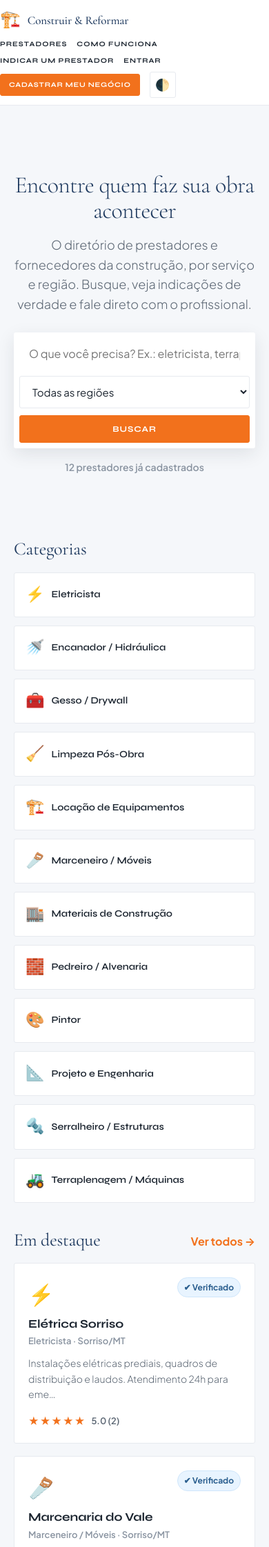
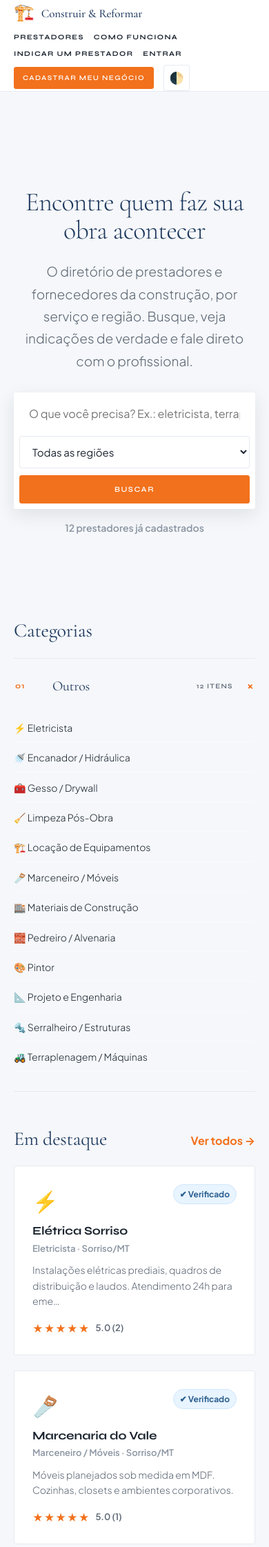
Before and after one commit to vitorzanchetpereira/vzp-construir-reformar-app-web, a Flask app: page / in a window 390 px wide. Shown: the top 2243 px of the page at 69% size. Run offline with Flask 3, Linux system fonts and the light colour scheme; data comes from the database, SQL or seed files in the repository; some libraries are stand-ins or nearby versions.

Commit message:
Ajustar escala tipografica e virar categorias em acordeao por grupo
Primeira tentativa ficou proxima do site antigo, so com fonte trocada
- longe da referencia. Medi os numeros reais na peca renderizada
(nao so lido o CSS) e a diferenca era de escala: h1 lá e 88px, h2 e
48px, nav tem 18px de padding, secao respira 80px - o meu tinha ficado
na metade disso ou menos.

- h1 sobe pra clamp(38-68px), secao-titulo pra clamp(28-38px),
  pagina-titulo pra clamp(30-42px), perfil-nome pra 36px.
- Respiro entre secoes de 38px pra 72px (52px no mobile).
- Container ganha mais de espaco lateral (20px -> 32px, volta a 20px
  no mobile).
- Nav com entreletra mais aberta (.14em) e botao tambem (.14em).
- Categorias da home deixam de ser grade de caixinhas e viram
  acordeao por grupo (<details>/<summary> nativo - sem JS): titulo
  grande serifado por grupo, contagem de itens, lista simples com
  divisor por dentro. Grupo vem do prefixo "Grupo - Item" que ja esta
  no nome da categoria (categorias_agrupadas() em app.py); sem
  prefixo cai num grupo "Outros" ao final (caso do Materiais de
  Construcao, que e transversal de proposito).

```diff
--- a/app.py
+++ b/app.py
@@ -59,6 +59,26 @@ def categorias_por_sinonimo(busca):
 
 def categorias():
     return db.query("SELECT * FROM categorias ORDER BY nome")
+
+
+ORDEM_GRUPOS_CATEGORIA = ["Preliminares", "Estrutura", "Instalações", "Acabamento",
+                          "Projeto", "Apoio", "Segurança"]
+
+
+def categorias_agrupadas():
+    """Agrupa as categorias pelo prefixo de grupo no nome ("Grupo • Item").
+    Categoria sem prefixo (ex.: "Materiais de Construção", transversal de
+    propósito) cai num grupo "Outros" ao final."""
+    grupos = {}
+    for c in categorias():
+        nome = c["nome"]
+        if " • " in nome:
+            grupo, item = nome.split(" • ", 1)
+        else:
+            grupo, item = "Outros", nome
+        grupos.setdefault(grupo, []).append({**dict(c), "item_nome": item})
+    ordem = ORDEM_GRUPOS_CATEGORIA + [g for g in grupos if g not in ORDEM_GRUPOS_CATEGORIA]
+    return [{"titulo": g, "itens": grupos[g]} for g in ordem if g in grupos]
 
 
 def regioes():
@@ -262,7 +282,7 @@ def index():
     """
     rows = db.query(sql, params)
     total = db.query("SELECT COUNT(*) AS n FROM prestadores", one=True)["n"]
-    return render_template("index.html", categorias=categorias(), destaques=rows, total=total,
+    return render_template("index.html", grupos_categorias=categorias_agrupadas(), destaques=rows, total=total,
                            regiao_slug=regiao_slug)
 
 
--- a/static/style.css
+++ b/static/style.css
@@ -62,21 +62,21 @@
 input,select,textarea,button{font-family:inherit}
 body{margin:0;font-family:var(--corpo);font-weight:300;
   color:var(--tinta);background:var(--fundo);line-height:1.6}
-.container{width:100%;max-width:1080px;margin:0 auto;padding:0 20px}
+.container{width:100%;max-width:1080px;margin:0 auto;padding:0 32px}
 a{color:inherit;text-decoration:none}
 h1,h2,h3{line-height:1.2}
 
 /* topo */
 .topo{background:var(--branco);border-bottom:1px solid var(--linha);position:sticky;top:0;z-index:20}
-.topo-inner{display:flex;align-items:center;justify-content:space-between;height:64px;gap:16px}
+.topo-inner{display:flex;align-items:center;justify-content:space-between;height:auto;padding:18px 0;gap:16px}
 .marca{display:flex;align-items:center;gap:10px;font-family:var(--serif);font-weight:500;
-  font-size:23px;letter-spacing:-.01em;color:var(--azul)}
+  font-size:25px;letter-spacing:-.01em;color:var(--azul)}
 .marca-icone{font-size:24px}
 .marca-txt{display:flex;flex-direction:column;line-height:1}
 .marca-txt small{font-family:var(--display);font-size:10px;font-weight:700;color:var(--laranja);
   letter-spacing:.12em;text-transform:uppercase;margin-top:4px}
-.nav{display:flex;align-items:center;gap:22px;font-family:var(--display);font-weight:700;
-  font-size:11px;text-transform:uppercase;letter-spacing:.1em}
+.nav{display:flex;align-items:center;gap:26px;font-family:var(--display);font-weight:700;
+  font-size:11px;text-transform:uppercase;letter-spacing:.14em}
 .nav a:not(.btn):hover{color:var(--laranja)}
 
 /* seletor de tema */
@@ -95,8 +95,8 @@ h1,h2,h3{line-height:1.2}
 .tema-opcoes button.ativo::after{content:"✓";margin-left:auto}
 
 /* botões */
-.btn{display:inline-block;padding:12px 20px;border-radius:var(--raio);font-family:var(--display);
-  font-weight:700;font-size:12px;text-transform:uppercase;letter-spacing:.08em;
+.btn{display:inline-block;padding:13px 22px;border-radius:var(--raio);font-family:var(--display);
+  font-weight:600;font-size:11px;text-transform:uppercase;letter-spacing:.14em;
   border:1px solid var(--linha);background:var(--branco);color:var(--tinta);cursor:pointer;transition:.15s;text-align:center}
 .btn:hover{box-shadow:var(--sombra)}
 .btn-primary{background:var(--laranja);color:#fff;border-color:var(--laranja)}
@@ -111,10 +111,10 @@ h1,h2,h3{line-height:1.2}
 .flash-erro{background:var(--chip-erro-bg);color:var(--chip-erro-fg);border:1px solid var(--chip-erro-borda)}
 
 /* hero */
-.hero{text-align:center;padding:60px 0 40px}
-.hero h1{font-family:var(--serif);font-weight:300;font-size:50px;letter-spacing:-.02em;
-  line-height:1.08;margin:0 0 16px;color:var(--azul)}
-.hero-sub{font-size:18px;color:var(--cinza);max-width:620px;margin:0 auto 26px;font-weight:300}
+.hero{text-align:center;padding:88px 0 56px}
+.hero h1{font-family:var(--serif);font-weight:300;font-size:clamp(38px,6.5vw,68px);letter-spacing:-.02em;
+  line-height:1.08;margin:0 0 22px;color:var(--azul)}
+.hero-sub{font-size:19px;color:var(--cinza);max-width:600px;margin:0 auto 30px;font-weight:300;line-height:1.7}
 .busca{display:flex;gap:10px;max-width:640px;margin:0 auto;background:var(--branco);
   padding:8px;border-radius:var(--raio);box-shadow:var(--sombra-alta)}
 .busca input{flex:1;border:none;padding:12px 14px;font-size:16px;outline:none;background:transparent;color:var(--tinta)}
@@ -123,23 +123,37 @@ h1,h2,h3{line-height:1.2}
 .hero-stats{margin-top:16px;color:var(--cinza-claro);font-size:14px;font-weight:600}
 
 /* seções */
-section{margin:38px 0}
-.secao-titulo{font-family:var(--serif);font-weight:400;font-size:26px;letter-spacing:-.01em;color:var(--azul);margin:0 0 18px}
+section{margin:72px 0}
+.secao-titulo{font-family:var(--serif);font-weight:400;font-size:clamp(28px,3.6vw,38px);letter-spacing:-.01em;color:var(--azul);margin:0 0 22px}
 .secao-head{display:flex;align-items:baseline;justify-content:space-between}
 .link{color:var(--laranja);font-weight:700}
-.pagina-titulo{font-family:var(--serif);font-weight:400;font-size:34px;letter-spacing:-.01em;color:var(--azul);margin:24px 0 18px}
-.sub{color:var(--cinza);margin:-8px 0 22px}
+.pagina-titulo{font-family:var(--serif);font-weight:400;font-size:clamp(30px,4vw,42px);letter-spacing:-.01em;color:var(--azul);margin:26px 0 20px}
+.sub{color:var(--cinza);margin:-8px 0 26px;font-weight:300}
 
-/* categorias */
-.grid-cats{display:grid;grid-template-columns:repeat(auto-fill,minmax(180px,1fr));gap:12px}
-.cat-chip{display:flex;align-items:center;gap:10px;background:var(--branco);border:1px solid var(--linha);
-  padding:14px 16px;border-radius:var(--raio);font-family:var(--display);font-weight:600;font-size:14px;transition:.15s}
-.cat-chip:hover{border-color:var(--laranja);box-shadow:var(--sombra);transform:translateY(-1px)}
-.cat-icone{font-size:22px}
+/* categorias — acordeao por grupo */
+.gwrap{border-top:1px solid var(--linha)}
+.gitem{border-bottom:1px solid var(--linha)}
+.gitem summary{list-style:none;cursor:pointer}
+.gitem summary::-webkit-details-marker{display:none}
+.gbtn{padding:24px 2px;display:flex;align-items:center;gap:20px}
+.gbtn:hover .gname{color:var(--laranja)}
+.gn{font-family:var(--display);font-size:11px;font-weight:700;color:var(--laranja);letter-spacing:.1em;min-width:34px}
+.gname{flex:1;font-family:var(--serif);font-size:clamp(20px,3vw,27px);font-weight:400;color:var(--azul);
+  letter-spacing:-.01em;transition:color .2s}
+.gcount{font-family:var(--display);font-size:10px;font-weight:600;color:var(--cinza);
+  text-transform:uppercase;letter-spacing:.12em;white-space:nowrap}
+.gicon{font-family:var(--display);font-size:20px;color:var(--laranja);font-weight:400;
+  transition:transform .25s;display:inline-block}
+.gitem[open] .gicon{transform:rotate(45deg)}
+.glist{padding:0 2px 28px 54px;display:grid;grid-template-columns:repeat(auto-fill,minmax(230px,1fr));gap:2px 26px}
+.gcat{display:block;padding:9px 0;border-bottom:1px solid var(--superficie-sutil);font-size:14px;
+  color:var(--tinta);font-weight:300}
+.gcat:hover{color:var(--laranja)}
+@media(max-width:640px){.glist{padding-left:0;grid-template-columns:1fr}}
 
 /* cards */
-.grid-cards{display:grid;grid-template-columns:repeat(auto-fill,minmax(280px,1fr));gap:18px}
-.card{background:var(--branco);border:1px solid var(--linha);border-radius:var(--raio);padding:20px;
+.grid-cards{display:grid;grid-template-columns:repeat(auto-fill,minmax(280px,1fr));gap:22px}
+.card{background:var(--branco);border:1px solid var(--linha);border-radius:var(--raio);padding:26px;
   display:flex;flex-direction:column;transition:.15s}
 .card:hover{box-shadow:var(--sombra-alta);transform:translateY(-2px);border-color:var(--cinza-claro)}
 .card-topo{display:flex;justify-content:space-between;align-items:flex-start;margin-bottom:10px}
@@ -161,7 +175,7 @@ section{margin:38px 0}
 /* cta */
 .cta{background:linear-gradient(120deg,var(--azul),var(--azul-claro));color:#fff;border-radius:var(--raio);
   padding:34px 36px;display:flex;align-items:center;justify-content:space-between;gap:24px;flex-wrap:wrap}
-.cta h2{font-family:var(--serif);font-weight:400;margin:0 0 6px;font-size:26px}
+.cta h2{font-family:var(--serif);font-weight:400;margin:0 0 8px;font-size:32px}
 .cta p{margin:0;color:#dbe7f3;max-width:520px;font-weight:300}
 
 /* filtros */
@@ -177,7 +191,7 @@ section{margin:38px 0}
 .perfil{background:var(--branco);border:1px solid var(--linha);border-radius:var(--raio);padding:28px;margin-top:8px}
 .perfil-head{display:flex;gap:18px;align-items:flex-start}
 .perfil-icone{font-size:52px}
-.perfil-nome{font-family:var(--serif);font-weight:400;letter-spacing:-.01em;font-size:30px;margin:0 0 4px;color:var(--azul);display:flex;align-items:center;gap:12px;flex-wrap:wrap}
+.perfil-nome{font-family:var(--serif);font-weight:400;letter-spacing:-.01em;font-size:36px;margin:0 0 6px;color:var(--azul);display:flex;align-items:center;gap:12px;flex-wrap:wrap}
 .perfil-cat{color:var(--cinza-claro);font-weight:600;margin:0 0 8px}
 .perfil-nota{display:flex;align-items:center;gap:10px;color:var(--cinza);font-size:14px;font-weight:600}
 .perfil-desc{color:var(--tinta);margin:18px 0 22px;font-size:16px}
@@ -297,11 +311,12 @@ section{margin:38px 0}
   .marca-txt small{display:none}
   .nav{width:100%;flex-wrap:wrap;gap:8px 14px;font-size:10px}
   .nav .btn{padding:7px 12px;font-size:10px}
-  .hero h1{font-size:34px}
   .busca{flex-direction:column}
   .grid-2{grid-template-columns:1fr}
   .cta{flex-direction:column;text-align:center}
   .mod-item{flex-direction:column}
   .mod-acoes{flex-direction:row}
   .tabela{display:block;overflow-x:auto}
+  .container{padding:0 20px}
+  section{margin:52px 0}
 }
--- a/templates/index.html
+++ b/templates/index.html
@@ -21,12 +21,21 @@
 
 <section>
   <h2 class="secao-titulo">Categorias</h2>
-  <div class="grid-cats">
-    {% for c in categorias %}
-      <a class="cat-chip" href="{{ url_for('prestadores', categoria=c['slug']) }}">
-        <span class="cat-icone">{{ c['icone'] }}</span>
-        <span>{{ c['nome'] }}</span>
-      </a>
+  <div class="gwrap">
+    {% for g in grupos_categorias %}
+      <details class="gitem" {% if loop.index <= 2 %}open{% endif %}>
+        <summary class="gbtn">
+          <span class="gn">{{ '%02d'|format(loop.index) }}</span>
+          <span class="gname">{{ g.titulo }}</span>
+          <span class="gcount">{{ g.itens|length }} itens</span>
+          <span class="gicon">+</span>
+        </summary>
+        <div class="glist">
+          {% for c in g.itens %}
+            <a class="gcat" href="{{ url_for('prestadores', categoria=c['slug']) }}">{{ c['icone'] }} {{ c['item_nome'] }}</a>
+          {% endfor %}
+        </div>
+      </details>
     {% endfor %}
   </div>
 </section>
```
